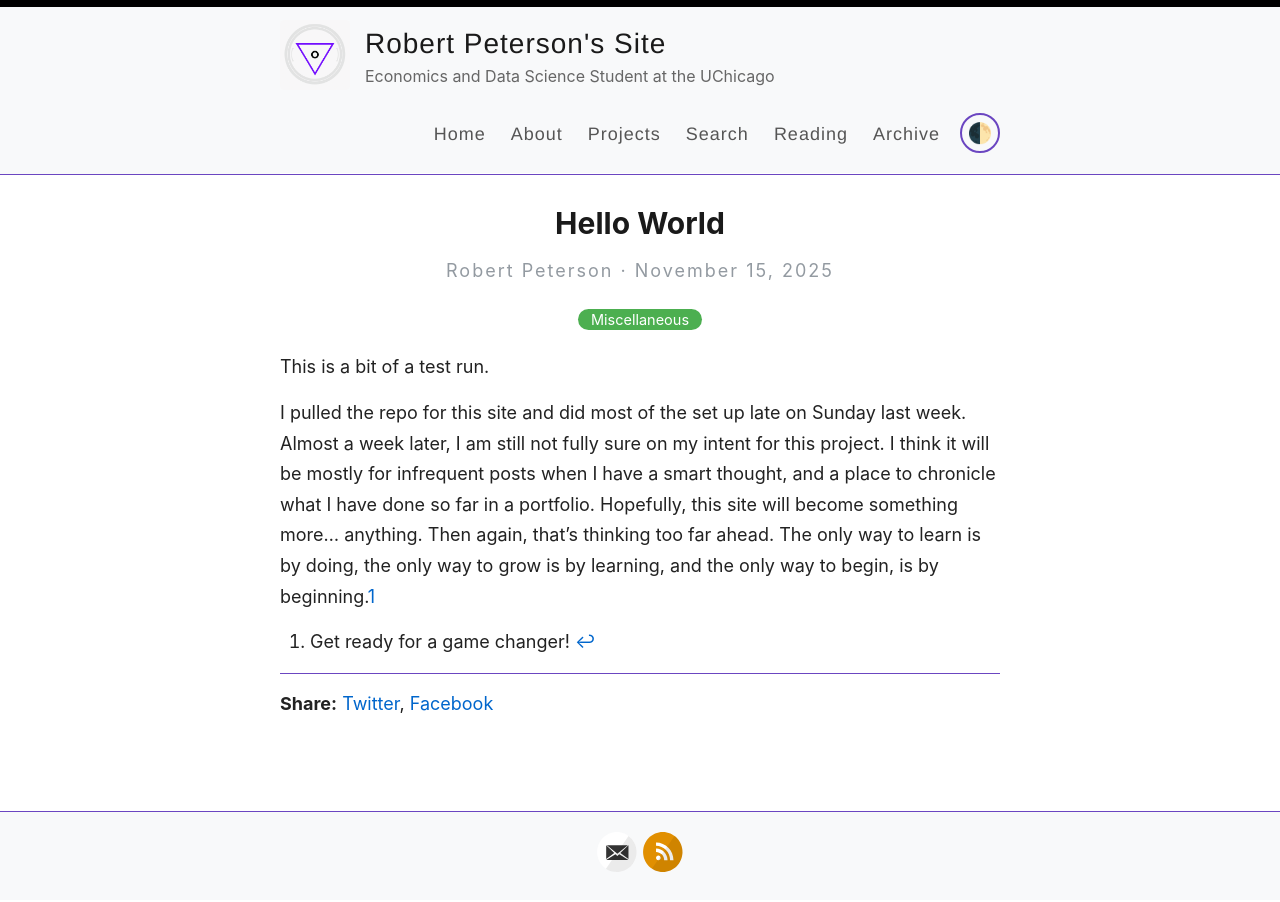
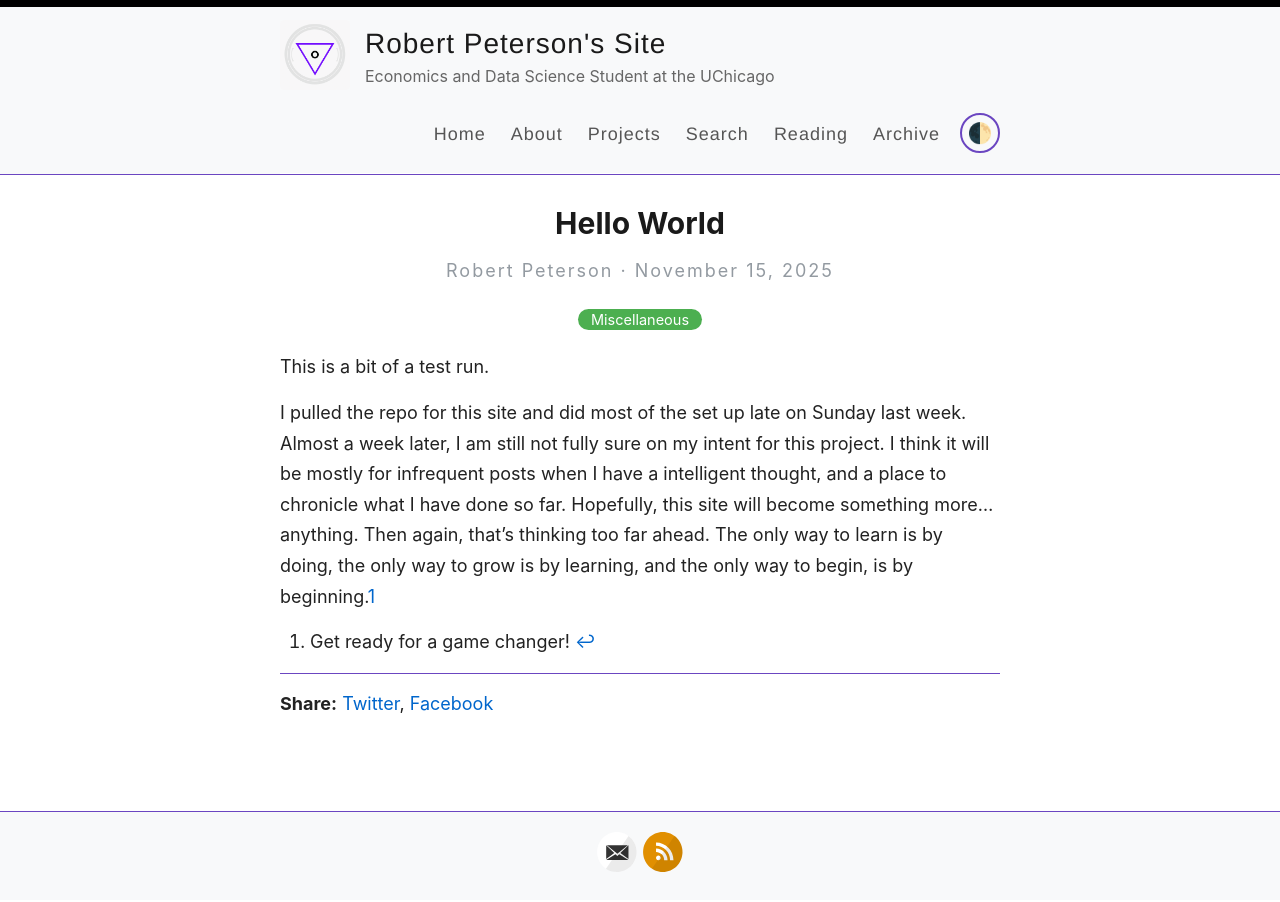
Before and after one commit to RobfPeterson/RobfPeterson.github.io, a Jekyll site: the page built from _posts/2025-11-15-Hello_World.md, in a window 1280 px wide. Built offline with Jekyll 4.4.1, drawn with Linux system fonts in a browser that asks for light colours; some web fonts are replaced.

Commit message:
Update 2025-11-15-Hello_World.md

```diff
--- a/_posts/2025-11-15-Hello_World.md
+++ b/_posts/2025-11-15-Hello_World.md
@@ -6,6 +6,6 @@ categories: [Miscellaneous]
 
 This is a bit of a test run.
 
-I pulled the repo for this site and did most of the set up late on Sunday last week. Almost a week later, I am still not fully sure on my intent for this project. I think it will be mostly for infrequent posts when I have a smart thought, and a place to chronicle what I have done so far in a portfolio. Hopefully, this site will become something more... anything. Then again, that's thinking too far ahead. The only way to learn is by doing, the only way to grow is by learning, and the only way to begin, is by beginning.[^1]
+I pulled the repo for this site and did most of the set up late on Sunday last week. Almost a week later, I am still not fully sure on my intent for this project. I think it will be mostly for infrequent posts when I have a intelligent thought, and a place to chronicle what I have done so far. Hopefully, this site will become something more... anything. Then again, that's thinking too far ahead. The only way to learn is by doing, the only way to grow is by learning, and the only way to begin, is by beginning.[^1]
 
 [^1]: Get ready for a game changer!
```
